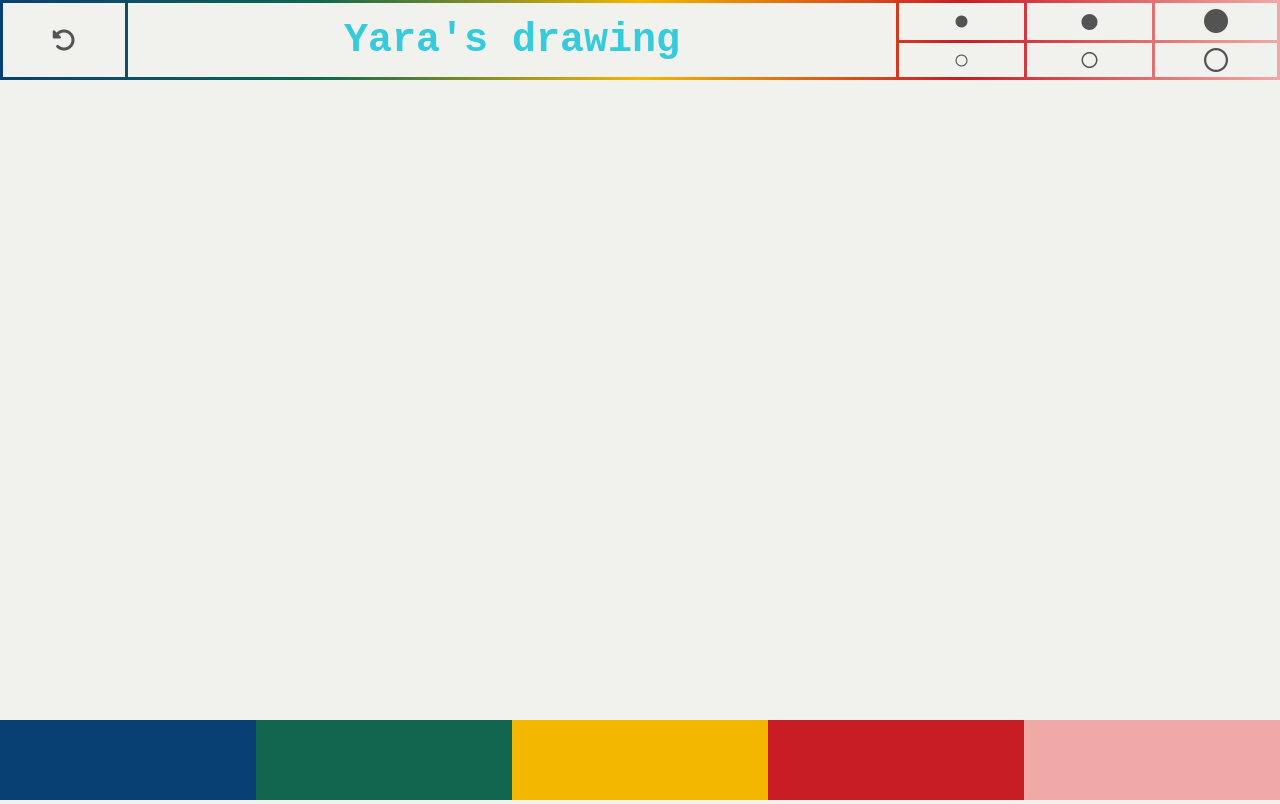
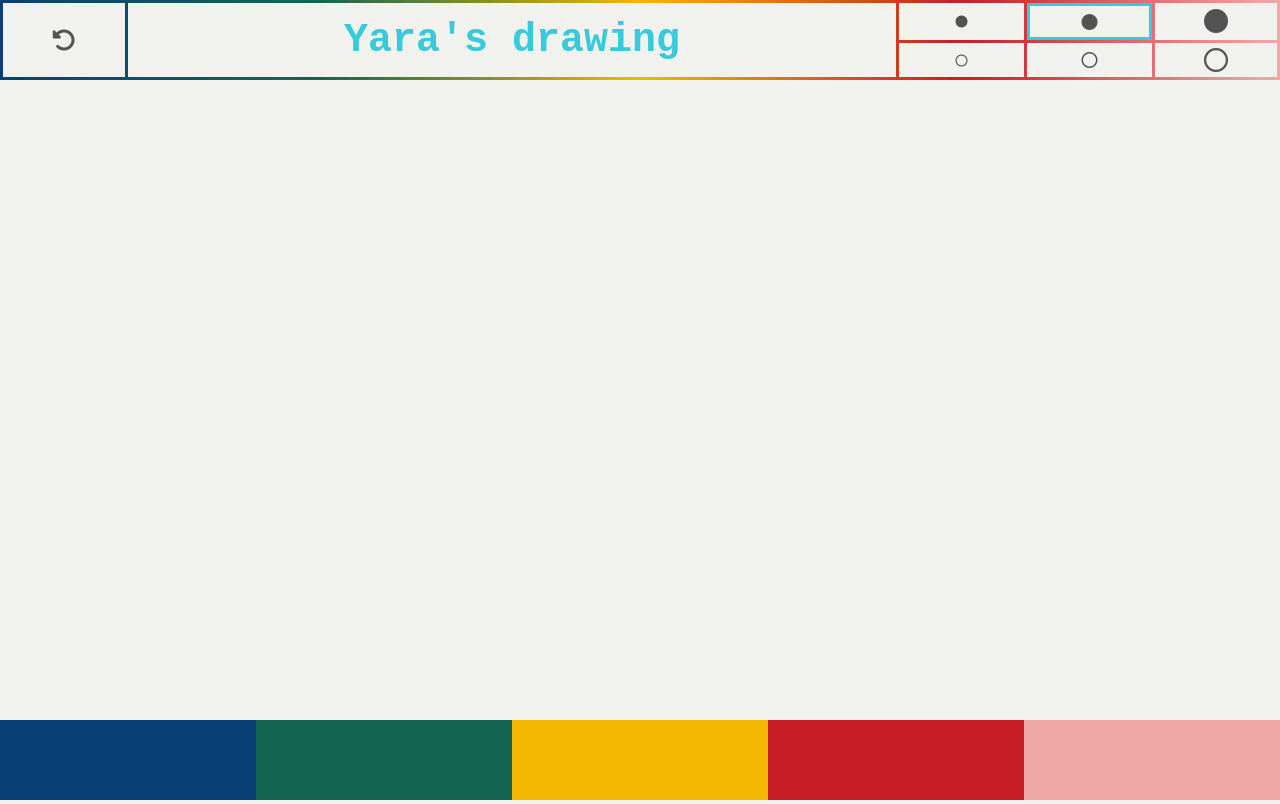
Before and after one commit to timgoalen/yaras-drawing-app, a plain HTML site: page index.html in a window 1280 px wide. Drawn offline with Linux system fonts and the light colour scheme.

Commit message:
Add initial-selection class to linewdith options

```diff
--- a/assets/css/style.css
+++ b/assets/css/style.css
@@ -130,6 +130,7 @@ footer {
 }
 
 .colour-box-clicked,
-.draw-style-btn-clicked {
+.draw-style-btn-clicked,
+.initial-selection {
   border: 3px solid var(--accent-colour);
 }
--- a/assets/js/script.js
+++ b/assets/js/script.js
@@ -52,6 +52,7 @@ function setDrawStyle(event) {
 
   // Remove 'selected' class from all divs
   drawStyleBtns.forEach(btn => {
+    btn.classList.remove("initial-selection");
     btn.classList.remove("draw-style-btn-clicked");
   })
   // Add selected class to clicked div
--- a/index.html
+++ b/index.html
@@ -22,7 +22,7 @@
         </div>
         <div id="draw-style-choices">
             <div class="draw-style-btn" data-linewidth=5 data-solidline="solid"><i class="fa-solid fa-circle fa-xs"></i></div>
-            <div class="draw-style-btn" data-linewidth=15 data-solidline="solid"><i class="fa-solid fa-circle"></i></div>
+            <div class="draw-style-btn initial-selection" data-linewidth=15 data-solidline="solid"><i class="fa-solid fa-circle"></i></div>
             <div class="draw-style-btn" data-linewidth=25 data-solidline="solid"><i class="fa-solid fa-circle fa-xl"></i></div>
             <div class="draw-style-btn" data-linewidth=5 data-solidline="outline"><i class="fa-regular fa-circle fa-xs"></i></div>
             <div class="draw-style-btn" data-linewidth=15 data-solidline="outline"><i class="fa-regular fa-circle"></i></div>
```
